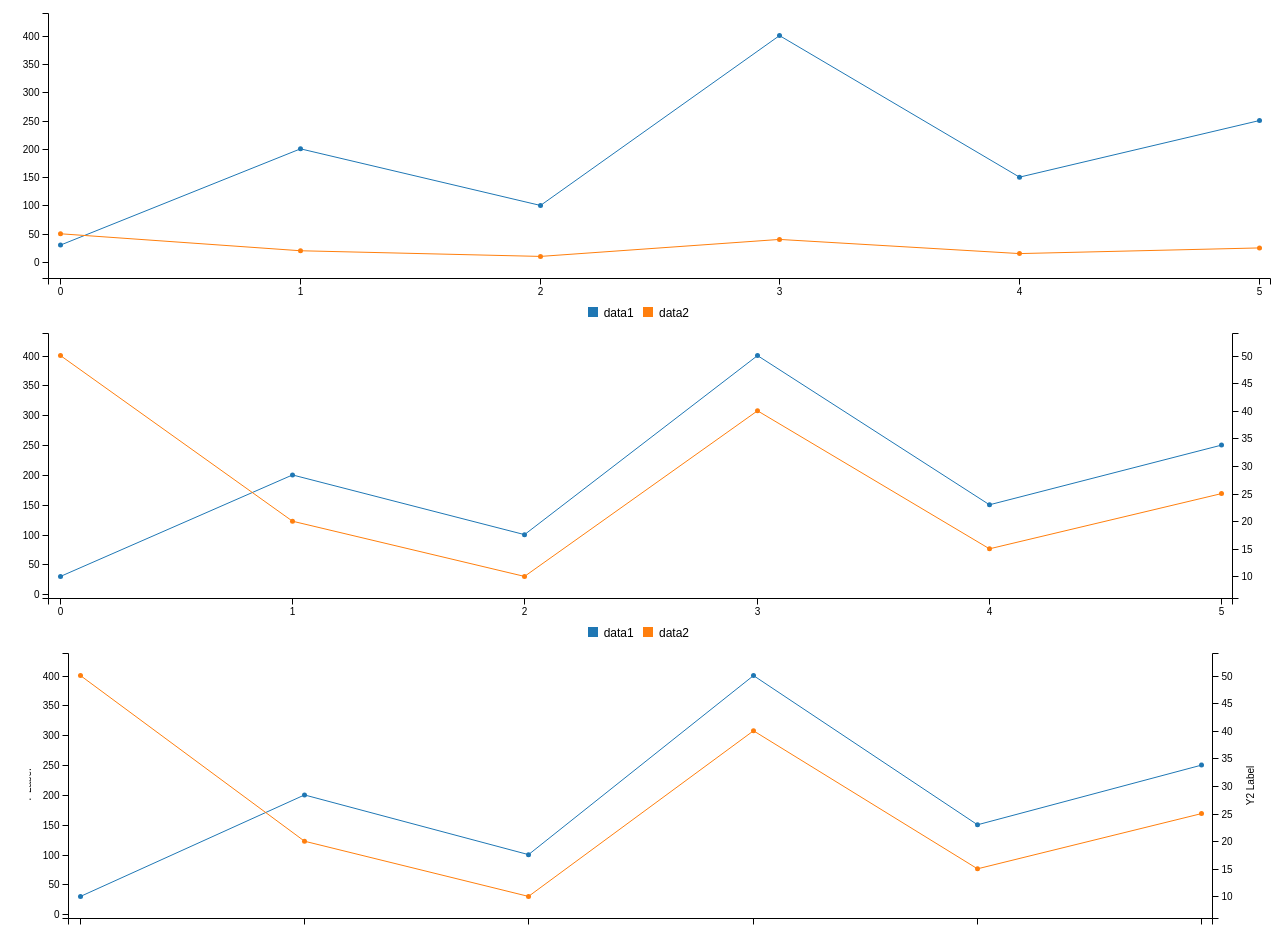
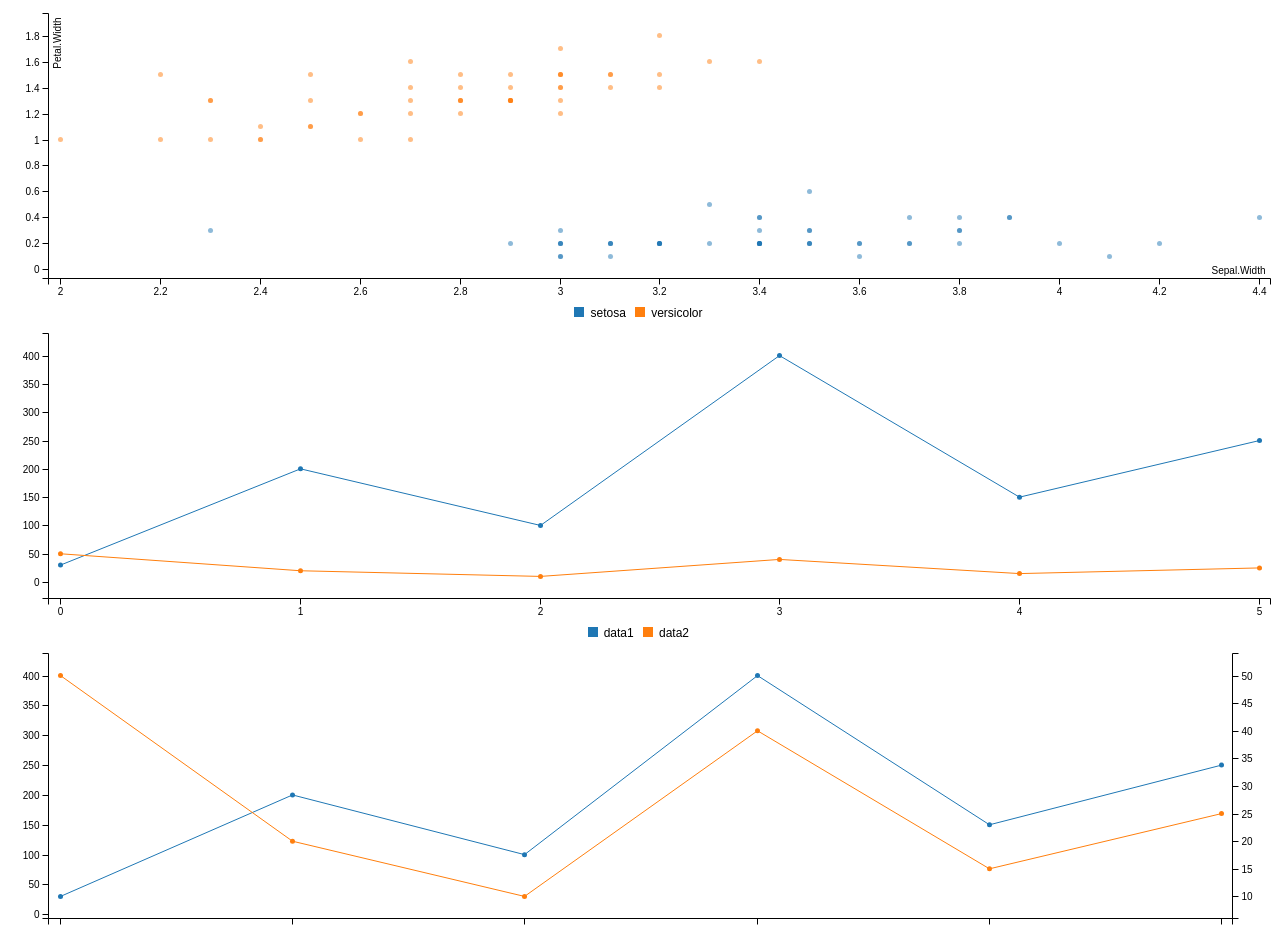
Before and after one commit to jagpotato/c3js-practice, a plain HTML site: page docs/index.html in a window 1280 px wide. Shown: the top 925 px of the page. Drawn offline with Linux system fonts and the light colour scheme.

Commit message:
add scatter plot

```diff
--- a/docs/index.html
+++ b/docs/index.html
@@ -9,12 +9,16 @@
     <script type="text/javascript" src="js/c3.min.js"></script>
   </head>
   <body>
+    <!-- 散布図 -->
+    <div id="scatter-plot"></div>
+    <script type="text/javascript" src="js/scatter-plot.js"></script>
+    <!-- 散布図 -->
     <!-- チュートリアル -->
-    <div id="chart1"></div>
-    <div id="chart2"></div>
-    <div id="chart3"></div>
-    <div id="chart4"></div>
-    <div id="chart5"></div>
+    <div id="tutorial1"></div>
+    <div id="tutorial2"></div>
+    <div id="tutorial3"></div>
+    <div id="tutorial4"></div>
+    <div id="tutorial5"></div>
     <script type="text/javascript" src="js/tutorial.js"></script>
     <!-- チュートリアル -->
   </body>
--- /dev/null
+++ b/docs/js/scatter-plot.js
@@ -0,0 +1,28 @@
+const scatterPlot = c3.generate({
+    bindto: '#scatter-plot',
+    data: {
+        xs: {
+            setosa: 'setosa_x',
+            versicolor: 'versicolor_x',
+        },
+        // iris data from R
+        columns: [
+            ["setosa_x", 3.5, 3.0, 3.2, 3.1, 3.6, 3.9, 3.4, 3.4, 2.9, 3.1, 3.7, 3.4, 3.0, 3.0, 4.0, 4.4, 3.9, 3.5, 3.8, 3.8, 3.4, 3.7, 3.6, 3.3, 3.4, 3.0, 3.4, 3.5, 3.4, 3.2, 3.1, 3.4, 4.1, 4.2, 3.1, 3.2, 3.5, 3.6, 3.0, 3.4, 3.5, 2.3, 3.2, 3.5, 3.8, 3.0, 3.8, 3.2, 3.7, 3.3],
+            ["versicolor_x", 3.2, 3.2, 3.1, 2.3, 2.8, 2.8, 3.3, 2.4, 2.9, 2.7, 2.0, 3.0, 2.2, 2.9, 2.9, 3.1, 3.0, 2.7, 2.2, 2.5, 3.2, 2.8, 2.5, 2.8, 2.9, 3.0, 2.8, 3.0, 2.9, 2.6, 2.4, 2.4, 2.7, 2.7, 3.0, 3.4, 3.1, 2.3, 3.0, 2.5, 2.6, 3.0, 2.6, 2.3, 2.7, 3.0, 2.9, 2.9, 2.5, 2.8],
+            ["setosa", 0.2, 0.2, 0.2, 0.2, 0.2, 0.4, 0.3, 0.2, 0.2, 0.1, 0.2, 0.2, 0.1, 0.1, 0.2, 0.4, 0.4, 0.3, 0.3, 0.3, 0.2, 0.4, 0.2, 0.5, 0.2, 0.2, 0.4, 0.2, 0.2, 0.2, 0.2, 0.4, 0.1, 0.2, 0.2, 0.2, 0.2, 0.1, 0.2, 0.2, 0.3, 0.3, 0.2, 0.6, 0.4, 0.3, 0.2, 0.2, 0.2, 0.2],
+            ["versicolor", 1.4, 1.5, 1.5, 1.3, 1.5, 1.3, 1.6, 1.0, 1.3, 1.4, 1.0, 1.5, 1.0, 1.4, 1.3, 1.4, 1.5, 1.0, 1.5, 1.1, 1.8, 1.3, 1.5, 1.2, 1.3, 1.4, 1.4, 1.7, 1.5, 1.0, 1.1, 1.0, 1.2, 1.6, 1.5, 1.6, 1.5, 1.3, 1.3, 1.3, 1.2, 1.4, 1.2, 1.0, 1.3, 1.2, 1.3, 1.3, 1.1, 1.3],
+        ],
+        type: 'scatter'
+    },
+    axis: {
+        x: {
+            label: 'Sepal.Width',
+            tick: {
+                fit: false
+            }
+        },
+        y: {
+            label: 'Petal.Width'
+        }
+    }
+});
--- a/docs/js/tutorial.js
+++ b/docs/js/tutorial.js
@@ -1,5 +1,5 @@
-const chart1 = c3.generate({
-    bindto: '#chart1',
+const tutorial1 = c3.generate({
+    bindto: '#tutorial1',
     data: {
       columns: [
         ['data1', 30, 200, 100, 400, 150, 250],
@@ -8,8 +8,8 @@ const chart1 = c3.generate({
     }
 });
 
-const chart2 = c3.generate({
-    bindto: '#chart2',
+const tutorial2 = c3.generate({
+    bindto: '#tutorial2',
     data: {
       columns: [
         ['data1', 30, 200, 100, 400, 150, 250],
@@ -26,8 +26,8 @@ const chart2 = c3.generate({
     }
 });
 
-const chart3 = c3.generate({
-    bindto: '#chart3',
+const tutorial3 = c3.generate({
+    bindto: '#tutorial3',
     data: {
       columns: [
         ['data1', 30, 200, 100, 400, 150, 250],
@@ -54,8 +54,8 @@ const chart3 = c3.generate({
     }
 });
 
-const chart4 = c3.generate({
-    bindto: '#chart4',
+const tutorial4 = c3.generate({
+    bindto: '#tutorial4',
     data: {
       columns: [
         ['data1', 30, 200, 100, 400, 150, 250],
@@ -85,8 +85,8 @@ const chart4 = c3.generate({
     }
 });
 
-const chart5 = c3.generate({
-    bindto: '#chart5',
+const tutorial5 = c3.generate({
+    bindto: '#tutorial5',
     data: {
       columns: [
         ['data1', 30, 200, 100, 400, 150, 250],
```
